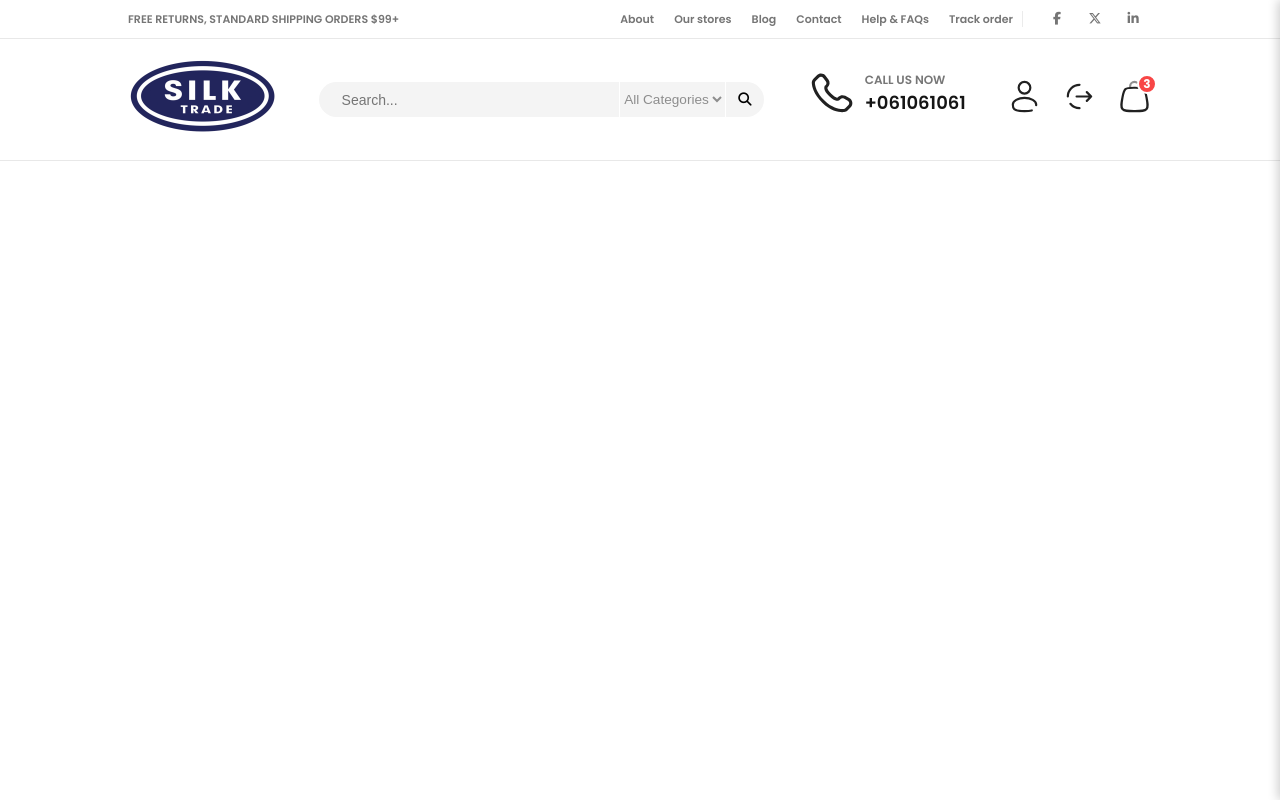
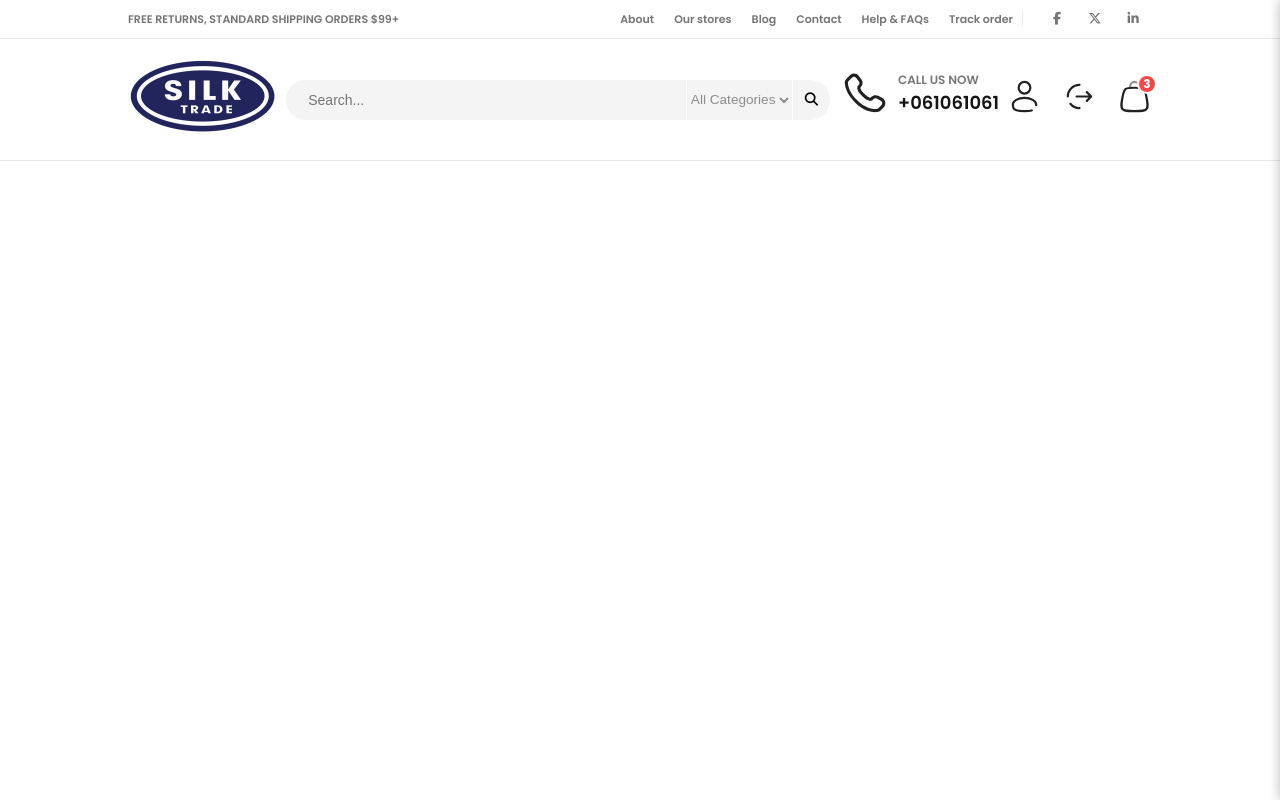
Before and after one commit to aidinIbrahimkadic/Silk, a plain HTML site: page index.html in a window 1280 px wide. Drawn offline with Linux system fonts and the light colour scheme.

Commit message:
sitne izmjene

```diff
--- a/style.css
+++ b/style.css
@@ -132,14 +132,15 @@ img {
   background-color: #f4f4f4;
   border-radius: 1.3rem 0 0 1.3rem;
   border: 0;
-  width: 300px;
-  height: auto;
+  width: 400px;
+  height: 40px;
   font-size: 14px;
   padding: 0.6rem 1.4rem;
-  color: #8d8d8d;
+  color: #e7e7e7;
 }
 .input_pretraga-lijevo:focus {
   outline: none;
+  color: #1d1d1d;
 }
 .input_pretraga-desno {
   margin-left: calc(var(--bs-border-width) * -1);
```
